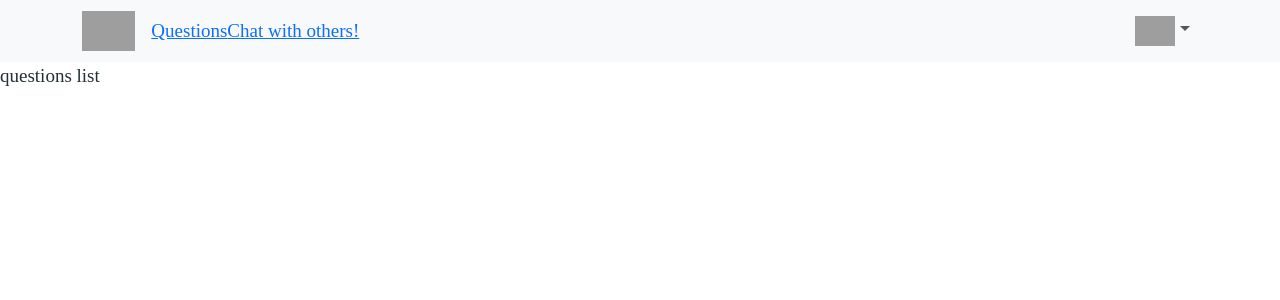
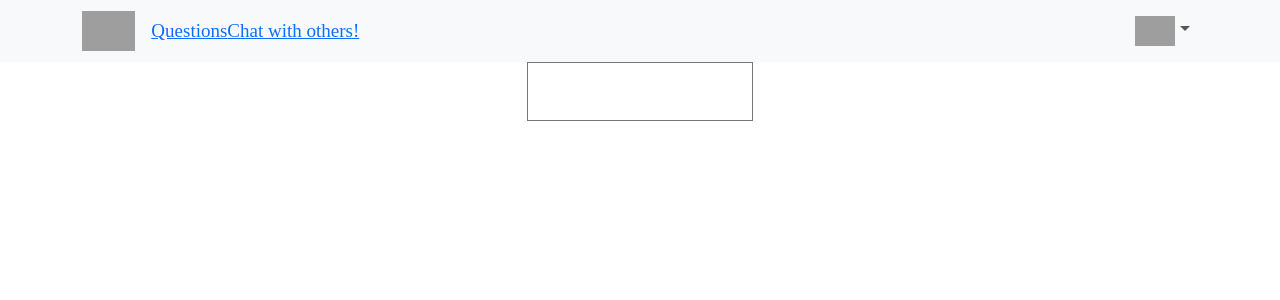
Before and after one commit to brookdb/student_algorithms, a React (Vite) app: page /questions in a window 1280 px wide. Shown: the top 300 px of the page. Built offline with nearby package versions, Linux system fonts and the light colour scheme; grey boxes are pictures that could not be loaded.

Commit message:
question list

```diff
--- a/src/routes/Questions/QuestionsList.tsx
+++ b/src/routes/Questions/QuestionsList.tsx
@@ -1,3 +1,64 @@
+import Container from "react-bootstrap/Container";
+import Nav from "react-bootstrap/Nav";
+import Navbar from "react-bootstrap/Navbar";
+import NavDropdown from "react-bootstrap/NavDropdown";
+import Image from "react-bootstrap/Image";
+import { Dropdown, DropdownButton, NavbarToggle } from "react-bootstrap";
+import { useParams, Link } from "react-router-dom";
+import { useState, useEffect } from "react";
+import axios from "axios";
+import Button from "react-bootstrap/Button";
+import Card from "react-bootstrap/Card";
+
+/*
+function Card1() {
+  return (
+    <Card style={{ width: "300p" }}>
+      <Card.Body>
+        <Card.Title>Card Title</Card.Title>
+        <Card.Subtitle className="mb-2 text-muted">Math</Card.Subtitle>
+        <Card.Link href="#">
+          <Card.Text>Does anyone know the answer to...</Card.Text>
+        </Card.Link>
+      </Card.Body>
+    </Card>
+  );
+}
+
+function Card2() {
+  return (
+    <Card style={{ width: "300p" }}>
+      <Card.Body>
+        <Card.Title>Card Title</Card.Title>
+        <Card.Subtitle className="mb-2 text-muted">Math</Card.Subtitle>
+        <Card.Link href="#">
+          <Card.Text>Does anyone know the answer to...</Card.Text>
+        </Card.Link>
+      </Card.Body>
+    </Card>
+  );
+}*/
+
+
+
 export default function QuestionsList(){
-    return (<>questions list</>)
+    return ( <div
+        id="Searchbox"
+        style={{
+          textAlign: "center",
+        }}
+      >
+        <textarea
+          style={{
+            resize: "none",
+            backgroundColor: "transparent",
+            margin: "0",
+            padding: "0",
+            color: "black",
+            wordWrap: "break-word",
+            outline: "none",
+            WebkitTapHighlightColor: "transparent",
+          }}
+        ></textarea>
+      </div>)
 }
```
